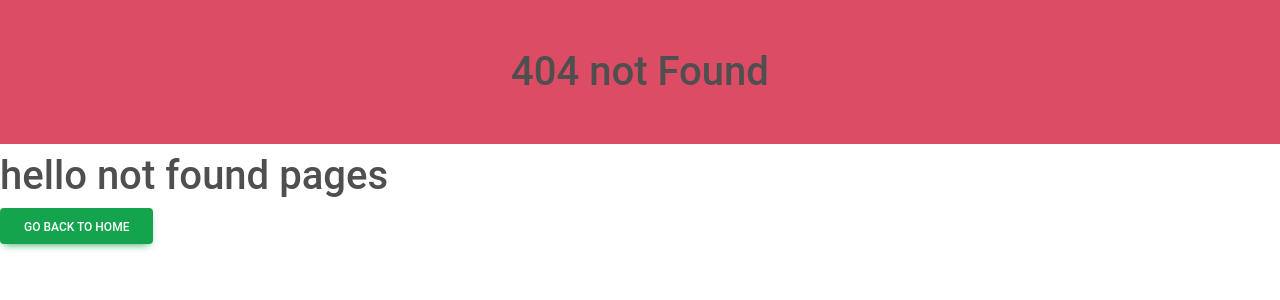
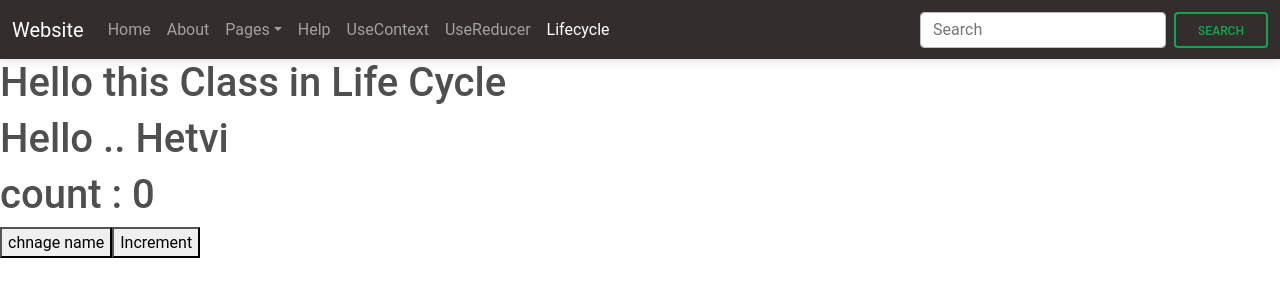
Before and after one commit to Shubham-2122/11_nov_11_00_to_12_00, a React (Create React App) app in the folder React/demo/: page /life in a window 1280 px wide. Before the commit this address had no page. Shown: the top 300 px of the page. Built offline with nearby package versions, Linux system fonts and the light colour scheme.

Commit message:
lifecycle

```diff
--- a/React/demo/src/App.js
+++ b/React/demo/src/App.js
@@ -24,6 +24,7 @@ import About1 from "./Layout/Pages/About1";
 import About2 from "./Layout/Pages/About2";
 import Main_Content from "./UseContext/Main_Content";
 import UseReducer from "./Usereducer/UseReducer";
+import LifeCycle from "./Lifecycle/LifeCycle";
 
 function App() {
   return (
@@ -73,6 +74,7 @@ function App() {
           <Route path="/help" element={<Help />} />
           <Route path="/context" element={<Main_Content />} />
           <Route path="/Reducer" element={<UseReducer />} />
+          <Route path="/life" element={<LifeCycle />} />
 
           {/* not found *:- path another not found  */}
           <Route path="*" element={<Notfount />} />
--- a/React/demo/src/Layout/Coman/Header.jsx
+++ b/React/demo/src/Layout/Coman/Header.jsx
@@ -37,6 +37,9 @@ function Header() {
                             <li className="nav-item">
                                 <NavLink className="nav-link " to="/Reducer" >UseReducer</NavLink>
                             </li>
+                            <li className="nav-item">
+                                <NavLink className="nav-link " to="/life" >Lifecycle</NavLink>
+                            </li>
                         </ul>
                         <form className="d-flex">
                             <input className="form-control me-2" type="search" placeholder="Search" aria-label="Search" />
--- /dev/null
+++ b/React/demo/src/Lifecycle/LifeCycle.jsx
@@ -0,0 +1,46 @@
+import React, { Component } from 'react'
+import Header from '../Layout/Coman/Header'
+
+class LifeCycle extends Component {
+
+    constructor(){
+        super()
+        this.state = {
+             name : "Hetvi",
+             count : 0
+        }
+    }
+
+    componentDidMount(){
+        console.log("Hello component mounting")
+    }
+
+    // shouldComponentUpdate(){
+    //     console.log("Hello shouled update?")
+    // }
+
+    componentDidUpdate(){
+        console.log("Hello Compoenent state update")
+    }
+
+    componentWillUnmount(){
+        console.log("unmoting phase")
+    }
+
+
+
+  render() {
+    return (
+      <div>
+        <Header />
+        <h1>Hello this Class in Life Cycle</h1>
+        <h1>Hello .. {this.state.name}</h1>
+        <h1>count : {this.state.count}</h1>
+        <button onClick={()=>{this.setState({name: "Khusboo"})}}>chnage name</button>
+        <button onClick={()=>this.setState({count : this.state.count + 1})}>Increment</button>
+      </div>
+    )
+  }
+}
+
+export default LifeCycle
```
